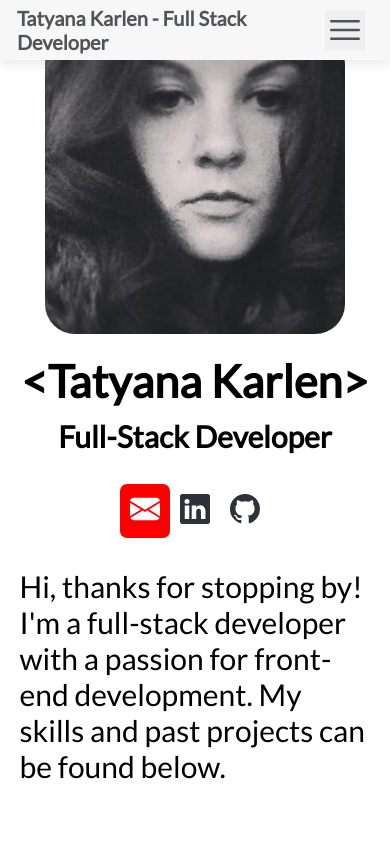
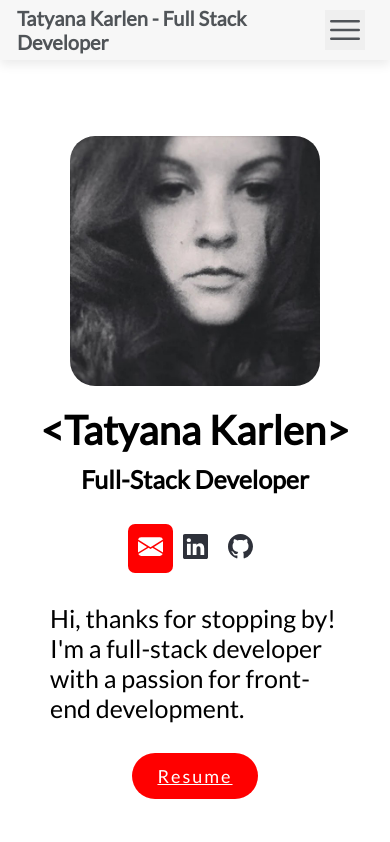
Before and after one commit to tatyanakarlen/PortfolioWebsite, a React (Create React App) app: page / in a window 390 px wide. Shown: the top 842 px of the page. Built offline with nearby package versions, Linux system fonts and the light colour scheme.

Commit message:
media querys mobile done

```diff
--- a/src/components/Hero/Hero.css
+++ b/src/components/Hero/Hero.css
@@ -957,3 +957,143 @@ color: white;
   }
 
 }
+
+@media (max-width: 768px) {
+  .mobile-header-outer-div {
+    padding-top: 60px;
+  }
+}
+
+@media (max-width: 650px) {
+  .mobile-header .resume-link {
+    margin-top: 3rem;
+  }
+}
+
+@media (max-width: 500px) {
+
+  .mobile-header-outer-div {
+    padding-top:50px;
+  }
+  .mobile-header img {
+    height: 275px;
+    width: 275px;
+  }
+  .mobile-header h1 {
+    font-size: 4rem;
+  }
+  .mobile-header h3 {
+    font-size: 3rem;
+  }
+
+  .mobile-header p {
+    font-size:2.5rem;
+    padding: 20px 20px 0 20px;
+    margin-top: 1rem;
+    max-width: 90%;
+  }
+  .mobile-header .resume-link {
+    margin-top:4rem;
+}
+}
+
+@media (max-width: 405px) {
+  .mobile-header img {
+    height: 250px;
+    width: 250px;
+  }
+  .btn-icons-container-mobile .right-side-icons-mobile .icon {
+    font-size:2.5rem;
+  }
+
+  .mobile-header p {
+    max-width: 94%;
+    margin-top: 1rem
+  }
+}
+
+@media (max-width: 385px) {
+  .mobile-header p {
+    max-width: 97%;
+  }
+}
+
+.mobile-header-outer-div {
+  padding-top: 45px;
+}
+
+.mobile-header .resume-link  {
+  margin-top: 3rem;
+}
+
+.mobile-header h3 {
+  font-size: 2.5rem;
+}
+
+@media (max-width: 374px) {
+  .mobile-header img {
+    height: 225px;
+    width: 225px;
+  }
+  .mobile-header h1 {
+    font-size: 3.5rem;
+
+  }
+  .btn-icons-container-mobile {
+    margin-top: 20px;
+  }
+  .mobile-header p {
+    max-width: 90%;
+    margin-top: 0rem;
+  }
+  .mobile-header .resume-link {
+    padding: 7px 20px;
+  }
+}
+
+
+@media screen and (max-width: 400px) and (max-height: 775px) {
+  .mobile-header img {
+    height: 200px;
+    width: 200px;
+  }
+  .mobile-header h1 {
+    font-size: 3.5rem;
+  }
+  .btn-icons-container-mobile {
+    margin-top:15px;
+  }
+  .btn-icons-container-mobile .right-side-icons-mobile .icon {
+    font-size:2rem;
+  }
+  .mobile-header p {
+    font-size: 2.25rem;
+  }
+  .mobile-header .resume-link {
+    padding: 6px 20px;
+    margin-top: 2.25rem;
+  }
+
+  .mobile-header-outer-div {
+    padding-top: 30px;
+  }
+}
+
+@media screen and (max-width: 387px) and (max-height: 652px) {
+  .mobile-header img {
+    height: 175px;
+    width: 175px;
+  }
+  .mobile-header h1 {
+    font-size: 3rem;
+  }
+  .mobile-header h3 {
+    font-size: 2rem;
+  }
+  .btn-icons-container-mobile .right-side-icons-mobile .icon {
+    font-size: 1.75rem;
+  }
+  .mobile-header p {
+    font-size:2rem;
+  }
+}
--- a/src/components/Hero/Hero.jsx
+++ b/src/components/Hero/Hero.jsx
@@ -13,7 +13,7 @@ import isNavExpanded from '../TopNav/TopNav.jsx';
 
 const Hero = () => {
   const isMobile = useMediaQuery({ query: '(max-width: 1052px)' });
-  // const is smallMobile
+  const isSmallMobile = useMediaQuery ({ query: '(max-width: 500px)'})
 
   // id={
   //   isMobile ? "about" : "about-me"
@@ -85,10 +85,17 @@ const Hero = () => {
                 </li>
               </ul>
             </div>
+            <>
+            { isSmallMobile ?
             <p>
+              Hi, thanks for stopping by! I'm a full-stack developer with a
+              passion for front-end development.
+            </p> : <p>
               Hi, thanks for stopping by! I'm a full-stack developer with a
               passion for front-end development. My skills and past projects can be found below.
             </p>
+            }
+            </>
             <a class="resume-link" href="#">Resume</a>
           </header>
         </div>
```
